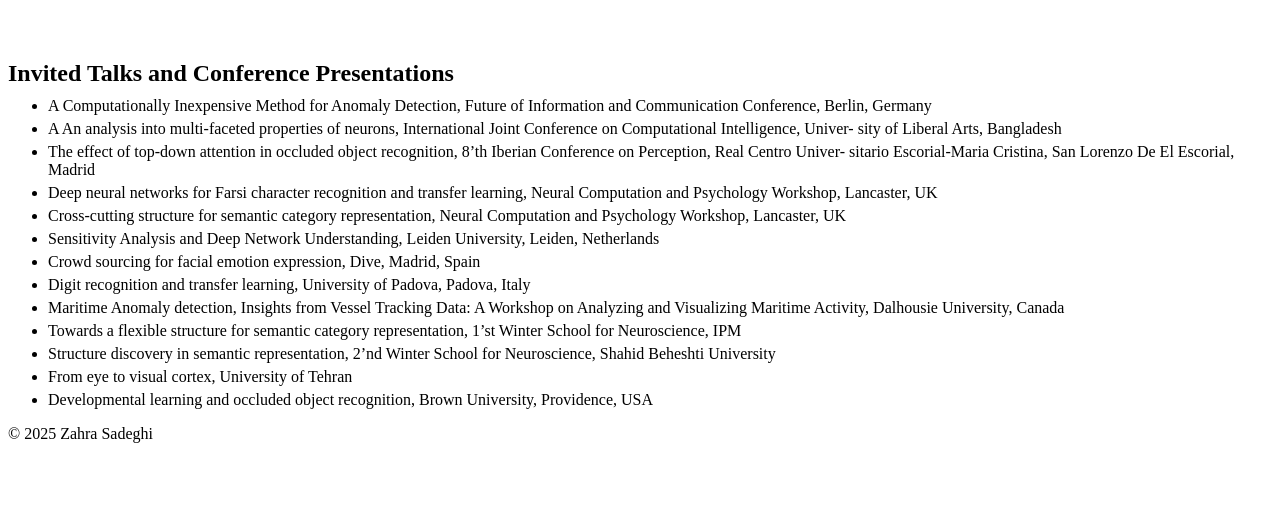
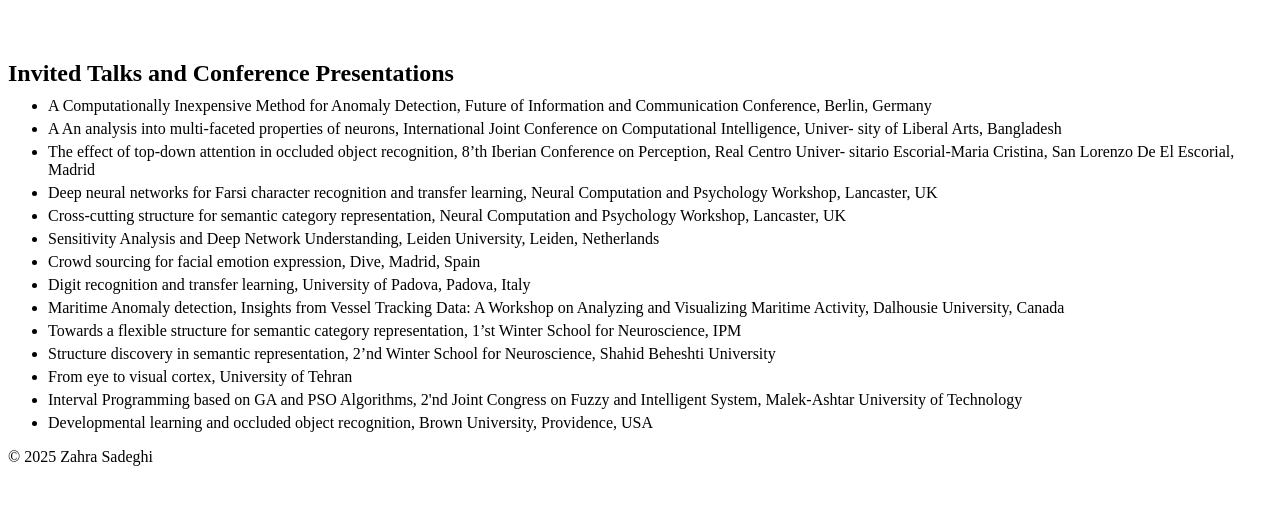
Before and after one commit to zahsa/zahsa.github.io, a Jekyll site: the page built from talks/index.md, in a window 1280 px wide. Shown: the top 505 px of the page. Built offline with Jekyll 4.4.1, drawn with Linux system fonts in a browser that asks for light colours.

Commit message:
Update index.md

```diff
--- a/talks/index.md
+++ b/talks/index.md
@@ -61,6 +61,9 @@ Activity, Dalhousie University, Canada</li>
 <ul style="margin:0 0 5px;">
   <li>From eye to visual cortex, University of Tehran</li>
 </ul>
+<ul style="margin:0 0 5px;">
+  <li>Interval Programming based on GA and PSO Algorithms, 2'nd Joint Congress on Fuzzy and Intelligent System, Malek-Ashtar University of Technology</li>
+</ul>
 
 <ul style="margin:0 0 5px;">
   <li>Developmental learning and occluded object recognition, Brown University, Providence, USA</li>
```
